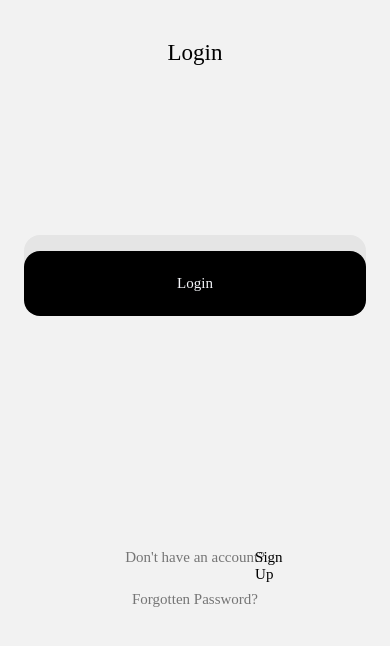
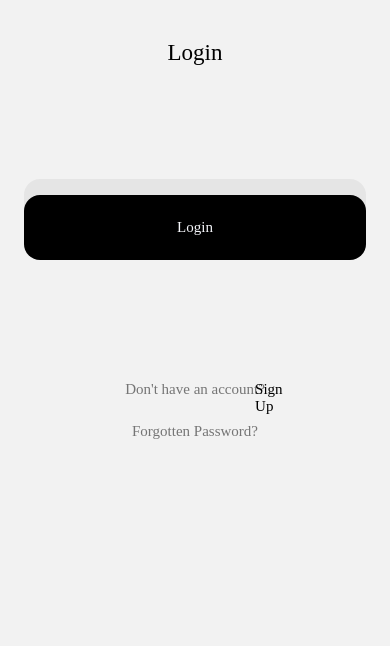
Before and after one commit to arielabaruffaldi/VadesApp, a React Native app: screen /LoginScreen in a window 390 px wide. Shown: the top 646 px of the page. Built offline with nearby package versions, Linux system fonts and the light colour scheme.

Commit message:
fix(general-adjustements): fix error in buttons and layout

```diff
--- a/src/components/atoms/GoBack/index.tsx
+++ b/src/components/atoms/GoBack/index.tsx
@@ -1,6 +1,6 @@
 import React from 'react';
 import {View} from 'react-native';
-import {TouchableWithoutFeedback} from 'react-native-gesture-handler';
+import {TouchableWithoutFeedback} from 'react-native';
 
 import styles from './styles';
 import Icon from '@atoms/Icon';
--- a/src/components/molecules/Card/index.tsx
+++ b/src/components/molecules/Card/index.tsx
@@ -3,7 +3,7 @@ import {Image, TextStyle, View} from 'react-native';
 
 import styles from './styles';
 import Text from '@atoms/Text';
-import {TouchableOpacity} from 'react-native-gesture-handler';
+import {TouchableOpacity} from 'react-native';
 
 interface CardProps {
   item: any;
--- a/src/components/organisms/CustomTabBar/styles.ts
+++ b/src/components/organisms/CustomTabBar/styles.ts
@@ -5,18 +5,15 @@ export const TAB_HEIGHT = 91;
 
 export default StyleSheet.create({
   container: {
-    position: 'absolute',
-    flexDirection: 'row',
-    justifyContent: 'center',
+    position: 'relative',
     width: '100%',
-    bottom: 0,
-    backgroundColor: Colors.white,
   },
   content: {
     width: '100%',
     height: TAB_HEIGHT,
     paddingHorizontal: 52,
     flexDirection: 'row',
+    alignItems: 'center',
     justifyContent: 'space-between',
   },
 });
--- a/src/components/organisms/Layout/index.tsx
+++ b/src/components/organisms/Layout/index.tsx
@@ -1,12 +1,13 @@
-import React, {ReactNode} from 'react';
-import {useNavigation} from '@react-navigation/native';
+import React, { ReactNode } from 'react';
+import { useNavigation } from '@react-navigation/native';
 
 import GoBack from '@atoms/GoBack';
 
 import styles from './styles';
 import Text from '@atoms/Text';
-import {TextStyle, View} from 'react-native';
-import {SafeAreaView} from 'react-native-safe-area-context';
+import { TextStyle, View } from 'react-native';
+import { SafeAreaView } from 'react-native-safe-area-context';
+import { ScrollView } from 'react-native';
 
 interface LayoutProps {
   children: ReactNode;
@@ -31,7 +32,10 @@ const Layout = ({
   const navigation = useNavigation();
   return (
     <SafeAreaView style={styles.container}>
-      <View style={[hasPadding && styles.hasPadding]}>
+      <ScrollView
+        contentContainerStyle={[hasPadding && styles.hasPadding]}
+        showsVerticalScrollIndicator={false}
+      >
         {!noHeader && (
           <View style={[styles.header]}>
             <GoBack
@@ -47,7 +51,7 @@ const Layout = ({
           </View>
         )}
         {children}
-      </View>
+      </ScrollView>
     </SafeAreaView>
   );
 };
--- a/src/components/organisms/Layout/styles.ts
+++ b/src/components/organisms/Layout/styles.ts
@@ -6,9 +6,10 @@ import { Spacing, Colors } from '@theme';
 export default StyleSheet.create({
   container: {
     alignItems: 'center',
+    flex: 1,
   },
   hasPadding: {
-    marginHorizontal: Spacing.LATERAL,
+    // marginHorizontal: Spacing.LATERAL,
   },
   header: {
     paddingTop: 20,
--- a/src/screens/Auth/Login/styles.ts
+++ b/src/screens/Auth/Login/styles.ts
@@ -15,7 +15,7 @@ export default StyleSheet.create({
     main: {
         // height: windowDimensions.height - 400,
         justifyContent: 'center',
-        marginVertical: Spacing.XLARGE,
+        marginVertical: Spacing.MEDIUM,
         // flex: 1,
     },
     input: {
@@ -26,7 +26,7 @@ export default StyleSheet.create({
         width: windowDimensions.width - Spacing.LATERAL,
     },
     footer: {
-        marginTop: Spacing.XLARGE
+        marginVertical: Spacing.MEDIUM,
         // flex: 0.15,
     },
     signUpContainer: {
--- a/src/screens/Auth/SignUp/styles.ts
+++ b/src/screens/Auth/SignUp/styles.ts
@@ -15,7 +15,7 @@ export default StyleSheet.create({
     main: {
         // height: windowDimensions.height - 400,
         justifyContent: 'center',
-        marginVertical: Spacing.XLARGE,
+        marginVertical: Spacing.MEDIUM,
         // flex: 1,
     },
     input: {
@@ -26,7 +26,8 @@ export default StyleSheet.create({
         width: windowDimensions.width - Spacing.LATERAL,
     },
     footer: {
-        marginTop: Spacing.XLARGE
+        marginVertical: Spacing.MEDIUM,
+
         // flex: 0.15,
     },
     signUpContainer: {
--- a/src/screens/EventDetail/index.tsx
+++ b/src/screens/EventDetail/index.tsx
@@ -8,7 +8,7 @@ import Layout from '@organisms/Layout';
 import {useSelector, useDispatch} from 'react-redux';
 import styles from './styles';
 import {RootState} from '@store/';
-import {TouchableOpacity} from 'react-native-gesture-handler';
+import {TouchableOpacity} from 'react-native';
 import {Text as TextNative, TextStyle} from 'react-native';
 import {addItem} from '@store/actions/cart';
 
--- a/src/screens/EventsFeed/index.tsx
+++ b/src/screens/EventsFeed/index.tsx
@@ -8,11 +8,12 @@ import Banner from '@atoms/Banner';
 import styles from './styles';
 import EventsList from '@organisms/EventsList';
 import Layout from '@organisms/Layout';
+import { ScrollView } from 'react-native';
 
 const EventsFeed = ({navigation}: any) => {
   return (
     <Layout noHeader style={styles.container}>
-      <View style={styles.box}>
+      <ScrollView contentContainerStyle={styles.box} showsVerticalScrollIndicator={false}>
         <Banner
           image={
             'https://volemos.nyc3.digitaloceanspaces.com/blog/wp-content/uploads/2019/03/Holi_portada1.jpg'
@@ -24,7 +25,7 @@ const EventsFeed = ({navigation}: any) => {
           style={[styles.banner, styles.box]}
         />
         <EventsList events={EVENTS} />
-      </View>
+      </ScrollView>
     </Layout>
   );
 };
```
